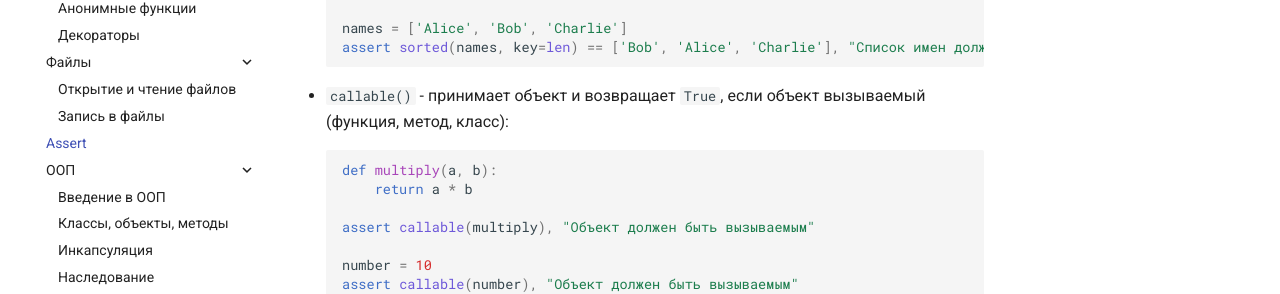
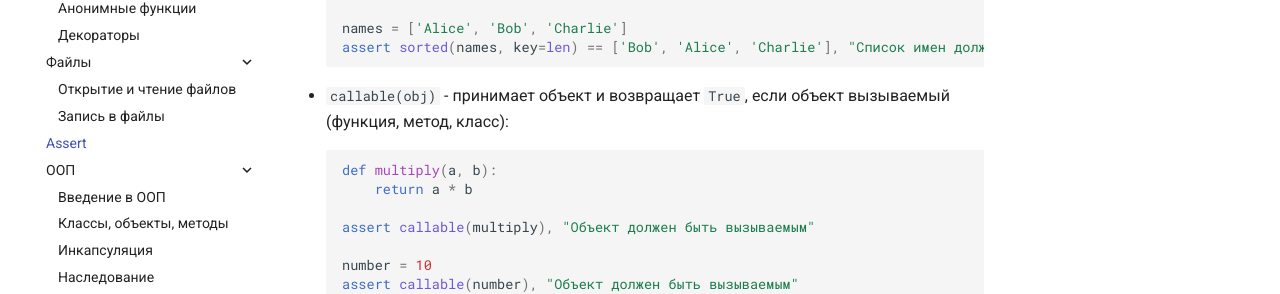
Before and after one commit to dyusen/wiki, an MkDocs documentation site: the page built from docs/basic/assert.md, in a window 1280 px wide and 900 px high, scrolled down 1773 px. Shown: the part 491-785 px from the top of the window. Built offline with MkDocs 1.6.1 and Material for MkDocs 9.7.7, drawn with Linux system fonts in a browser that asks for light colours; comment, search, counter and statistics services are not loaded.

Commit message:
fix assert

````diff
--- a/docs/basic/assert.md
+++ b/docs/basic/assert.md
@@ -98,7 +98,7 @@ print("Все тесты пройдены успешно!")
     assert sorted(names, key=len) == ['Bob', 'Alice', 'Charlie'], "Список имен должен быть отсортирован по длине"
     ```
 
-- `callable()` - принимает объект и возвращает `True`, если объект вызываемый (функция, метод, класс):
+- `callable(obj)` - принимает объект и возвращает `True`, если объект вызываемый (функция, метод, класс):
 
     ```python
     def multiply(a, b):
````
